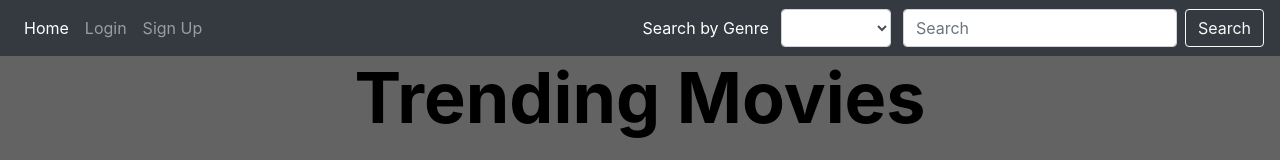
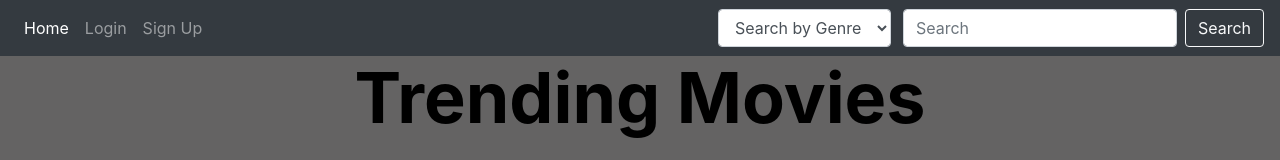
Before and after one commit to JohnAKASquib/EZFlix, a React (Create React App) app: page / in a window 1280 px wide. Shown: the top 160 px of the page. Built offline with nearby package versions, Linux system fonts and the light colour scheme; no server answers.

Commit message:
pulling last version

```diff
--- a/src/components/views/SearchBarView.js
+++ b/src/components/views/SearchBarView.js
@@ -7,19 +7,14 @@ const SearchBarView = (props) => {
       id="navbarSupportedContent"
     >
       <div className="form-group">
-        <label
-          htmlFor="exampleFormControlSelect1"
-          style={{ color: "white", paddingRight: "12px" }}
-        >
-          Search by Genre
-        </label>
+
         <select
           className="form-control"
           id="exampleFormControlSelect1"
           style={{ marginRight: "12px" }}
           onChange={props.onGenreChange}
         >
-          <option value=""> </option>
+          <option value=""> Search by Genre</option>
           <option value="28">Action</option>
           <option value="35">Comedy</option>
           <option value="27">Horror</option>
```
